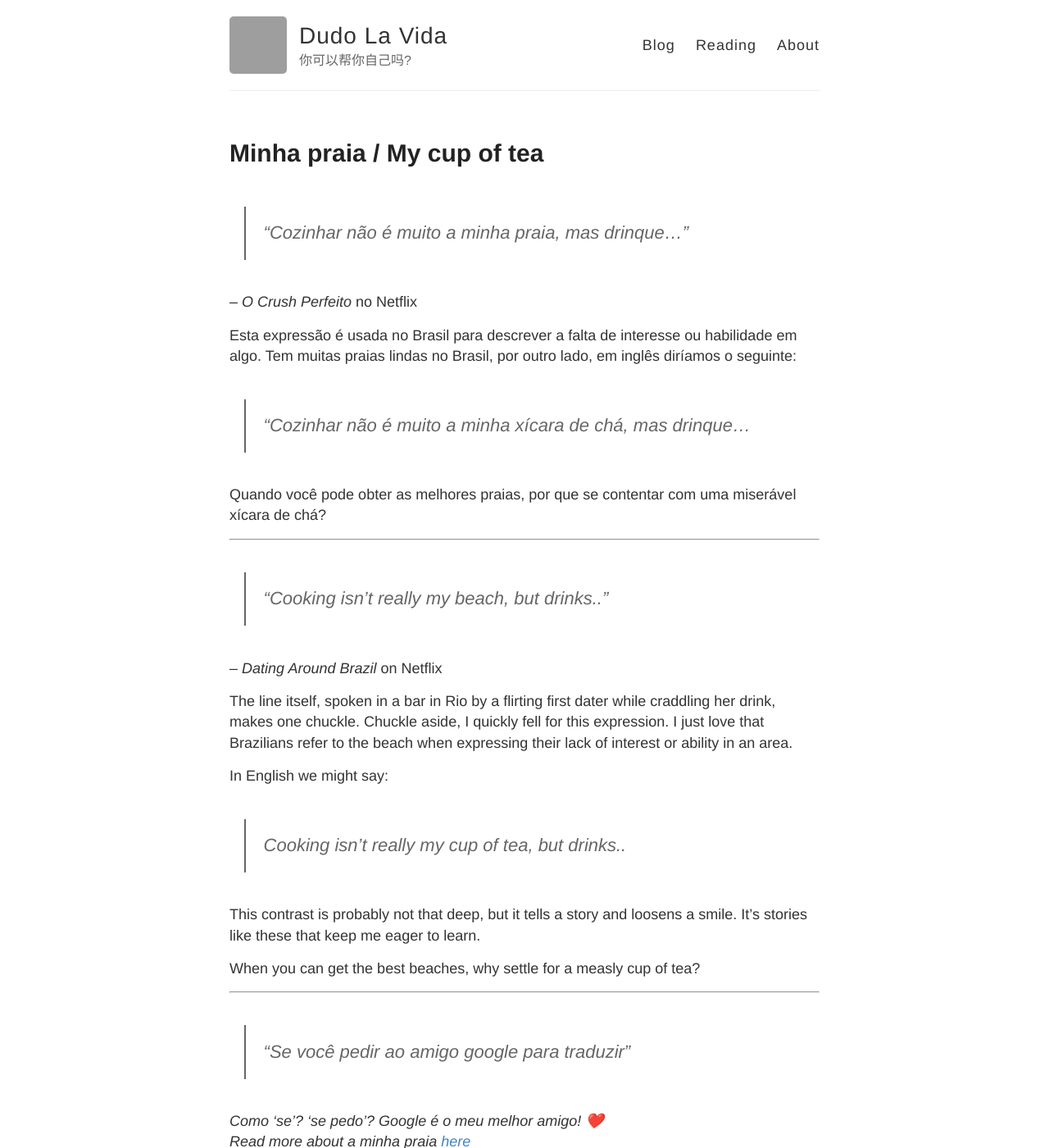
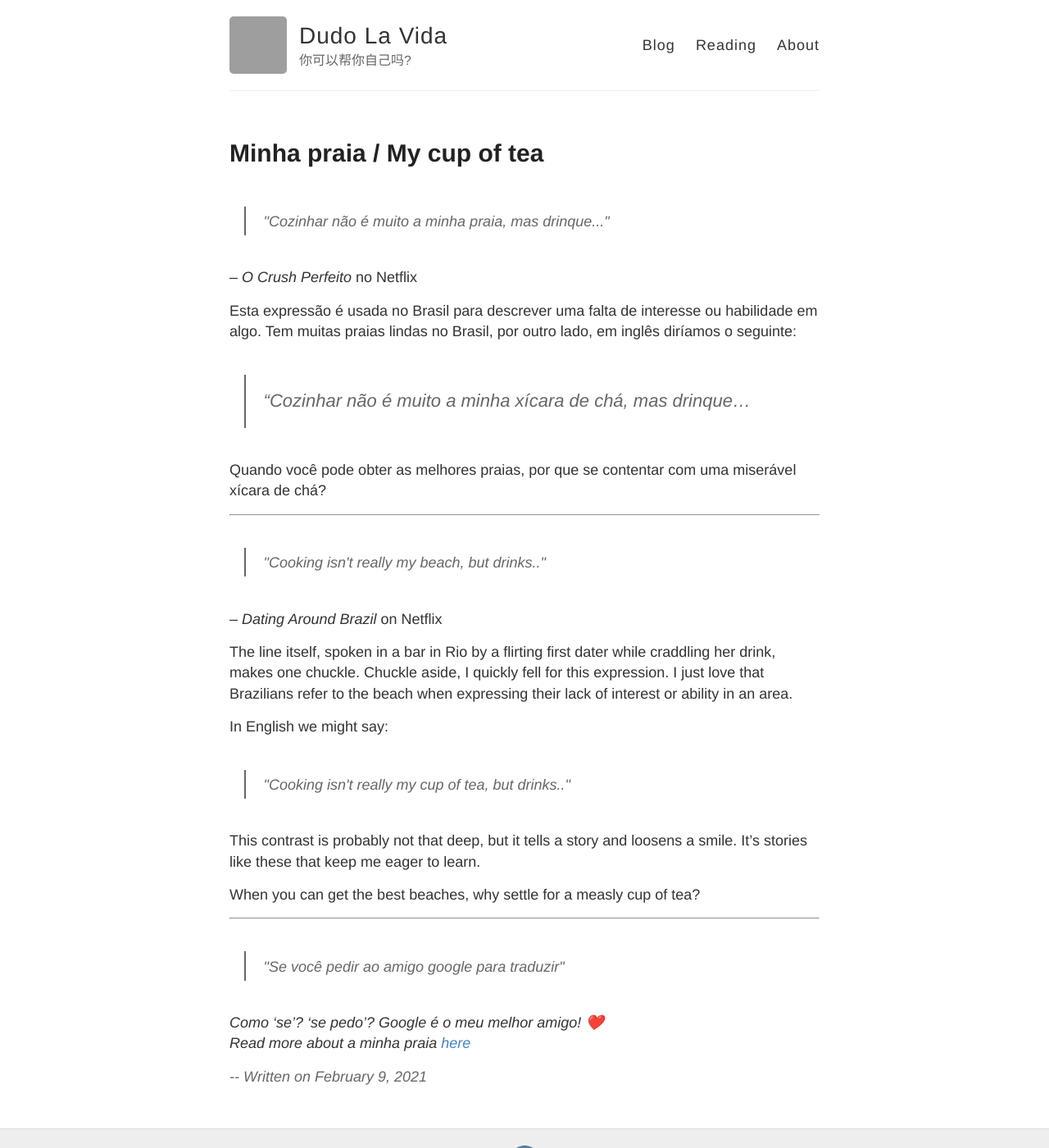
Before and after one commit to dudolavida/dudolavida.github.io, a Jekyll site: the page built from _posts/2021-02-09-Não-é-a-minha-praia.md, in a window 1280 px wide and 1400 px high. Shown: the whole window at 82% size. Built offline with Jekyll 4.4.1, drawn with Linux system fonts in a browser that asks for light colours; grey boxes are pictures that could not be loaded.

Commit message:
update the size of quotes on a post.

```diff
--- a/_posts/2021-02-09-Não-é-a-minha-praia.md
+++ b/_posts/2021-02-09-Não-é-a-minha-praia.md
@@ -4,19 +4,20 @@ title: Minha praia / My cup of tea
 category: Languages
 tags: Portuguese
 ---
-> "Cozinhar não é muito a minha praia, mas drinque..."
+> <font size="4"> "Cozinhar não é muito a minha praia, mas drinque..."</font>
 
 -- _O Crush Perfeito_ no Netflix
 
-Esta expressão é usada no Brasil para descrever a falta de interesse ou habilidade em algo. Tem muitas praias lindas no Brasil, por outro lado, em inglês diríamos o seguinte:
+Esta expressão é usada no Brasil para descrever uma falta de interesse ou habilidade em algo. Tem muitas praias lindas no Brasil, por outro lado, em inglês diríamos o seguinte:
 > "Cozinhar não é muito a _minha xícara de chá_, mas drinque...
 
 Quando você pode obter as melhores praias, por que se contentar com uma miserável xícara de chá?
 <br>
 
+
 ---
 
- >"Cooking isn't really my beach, but drinks.."
+> <font size="4"> "Cooking isn't really my beach, but drinks.."</font>
 
 -- _Dating Around Brazil_ on Netflix
 
@@ -24,17 +25,17 @@ The line itself, spoken in a bar in Rio by a flirting first dater while craddlin
 
 In English we might say:
 
-> Cooking isn't really my cup of tea, but drinks..
+> <font size="4"> "Cooking isn't really my cup of tea, but drinks.."</font>
 
 This contrast is probably not that deep, but it tells a story and loosens a smile. It's stories like these that keep me eager to learn.
 
 When you can get the best beaches, why settle for a measly cup of tea?
 <br>
 
+
 ---
 
-
->"Se você pedir ao amigo google para traduzir"
+> <font size="4"> "Se você pedir ao amigo google para traduzir"</font>
 
  _Como 'se'? 'se pedo'? Google é o meu melhor amigo! ❤️_
  _Read more about a minha praia [here](http://iaracoelho.com.br/blog/expressoes-nao-e-a-minha-praia/)_
```
